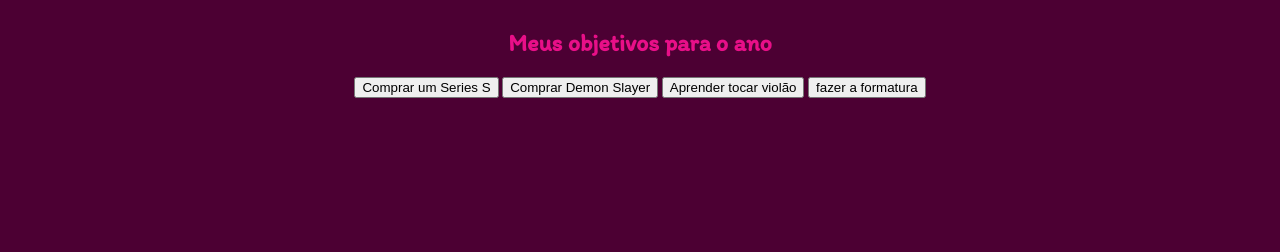
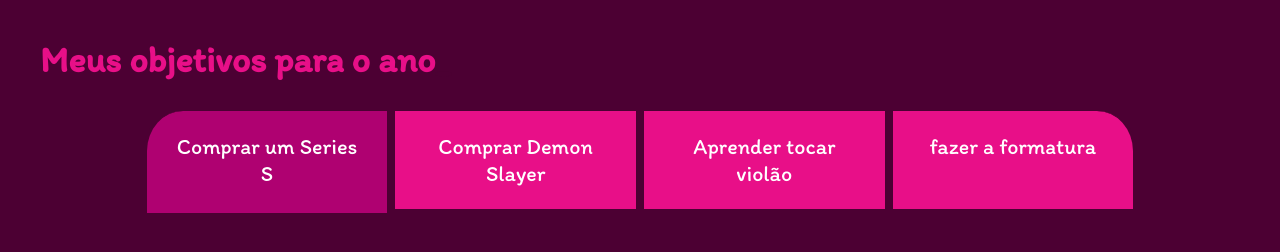
Before and after one commit to sandrogeneroso/2024-3b-meus-projeto-de-vida, a plain HTML site: page index.html in a window 1280 px wide. Drawn offline with Linux system fonts and the light colour scheme.

Commit message:
aula 5/03

```diff
--- a/index.html
+++ b/index.html
@@ -9,9 +9,9 @@
 </head>
 <body>
     <section class="conteudo-principal">
-        <h1 class="titulo-principal">Meus objetivos para o ano</h1>
+        <h1 class="titulo-principal">Meus objetivos para o ano<span>_</span></h1>
         <div class="botoes">
-            <button class="botao">Comprar um Series S</button>
+            <button class="botao ativo">Comprar um Series S</button>
             <button class="botao">Comprar Demon Slayer</button>
             <button class="botao">Aprender tocar violão</button>
             <button class="botao">fazer a formatura</button>
--- a/style.css
+++ b/style.css
@@ -26,3 +26,57 @@ body{
     margin: 0 auto;
 
 }
+
+.titulo-principal{
+    text-align: left;
+    width: 100%;
+    font-size: 36px;
+}
+
+.titulo-principal span{
+    color: var(--roxo-escuro);
+}
+
+.botao{
+    font-family: var(--font-texto);
+    font-size: 22px;
+    background-color: var(--rosa-fraco);
+    color: white;
+    display: flex;
+    justify-content: center;
+    padding: 1em;
+    width: 100%;
+    border-bottom: 4px solid var(--roxo-escuro);
+    border-left: 4px solid var(--roxo-escuro);
+    border-right: 4px solid var(--roxo-escuro);
+    border-top: none;
+
+}
+.botoes {
+    display: block;
+}
+
+.botao:first-child{
+    border-radius: 40px 40px 0 0;
+}
+
+.botao:last-child{
+    border-radius: 0 0 40px 40px;
+}
+
+.ativo{
+    background-color: var(--rosa-forte);
+    border-bottom: var(--rosa-forte);
+}
+
+@media screen and (min-width: 768px){
+    .botoes{
+        display: flex;
+    }
+    .botao:first-child{
+        border-radius: 40px 0 0 0;
+    }
+    .botao:last-child{
+        border-radius: 0 40px 0 0;
+    }
+}
```
